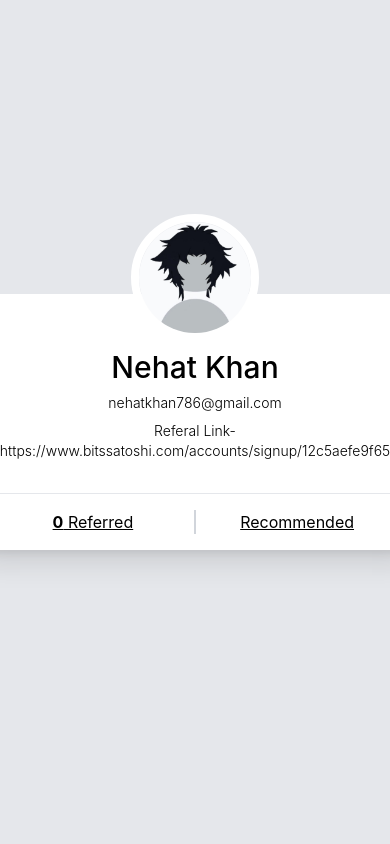
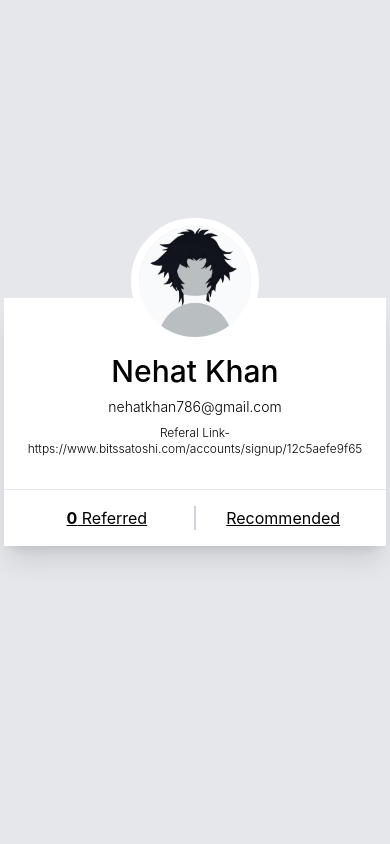
Before and after one commit to nehatkkhan786/BitsSatoshi, a Django app: page /accounts/dasboard/ in a window 390 px wide. Shown: the part 84-928 px from the top of the page. Run offline with Django 3.2, Linux system fonts and the light colour scheme; a user stored in the database is signed in; data comes from the database, SQL or seed files in the repository; style sheets or scripts are compiled from the project's sources; some libraries are stand-ins or nearby versions.

Commit message:
fixed the text of referal

```diff
--- a/templates/accounts/dashboard.html
+++ b/templates/accounts/dashboard.html
@@ -4,14 +4,14 @@
 
 {% block content %}
 <div class="bg-gray-200 font-sans h-screen w-full flex flex-row justify-center items-center">
-   <div class="card w-100 mx-auto bg-white  shadow-xl hover:shadow">
+   <div class="card  w-98 mx-auto bg-white  shadow-xl hover:shadow">
       <img class="w-32 mx-auto rounded-full -mt-20 border-8 border-white" src="{% static 'images/default.jpeg' %}" alt="">
       <div class="text-center mt-2 text-3xl font-medium">
          {{request.user.first_name}} {{request.user.last_name}}
       </div>
       <div class="text-center mt-2 font-light text-sm">{{request.user.email}}</div>
 
-      <div class="px-6 text-center mt-2 font-light text-sm">
+      <div class="px-6 text-center mt-2 font-light object-fill md:text-sm lg:text-sm text-xs">
         <p>
           Referal Link-
         </p>
```
